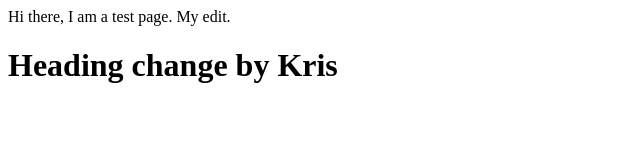
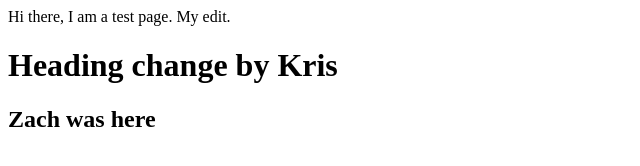
Before and after one commit to symaiotics/fintractemplatevue, a plain HTML site: page index.html in a window 1280 px wide. Shown: the whole page, without its empty margins (0-640 px from the left). Drawn offline with Linux system fonts and the light colour scheme.

Commit message:
test commit

```diff
--- a/index.html
+++ b/index.html
@@ -2,3 +2,5 @@ Hi there, I am a test page.
 My edit.
 
 <h1>Heading change by Kris</h1>
+
+<h2>Zach was here</h2>
```
